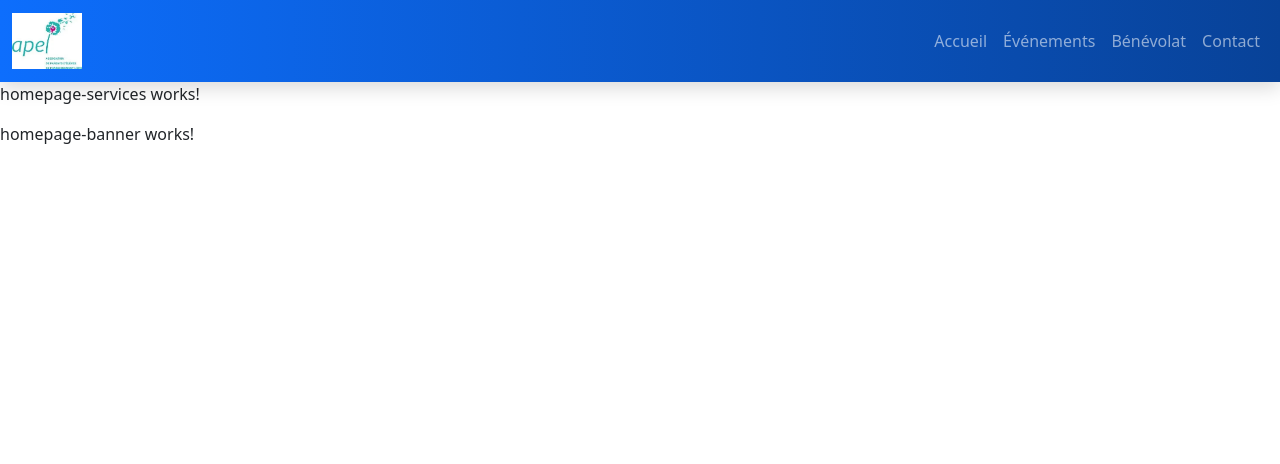
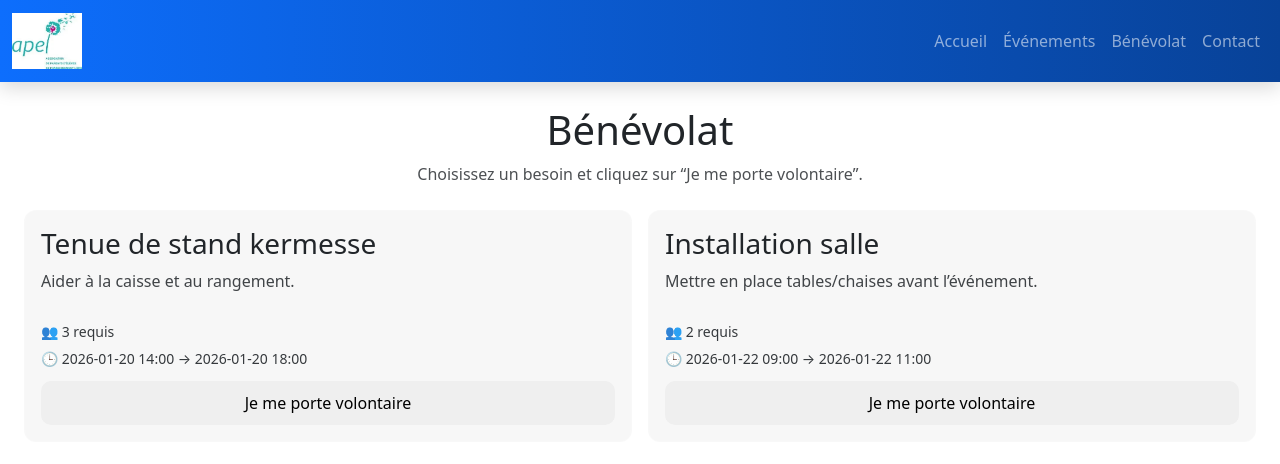
Before and after one commit to etienneht/apel-sainte-anne, an Angular app: page /volunteer in a window 1280 px wide. Before the commit this address led to /. Shown: the top 464 px of the page. Built offline with nearby package versions, Linux system fonts and the light colour scheme.

Commit message:
Première version de la page bénévolat et variables CSS

```diff
--- a/src/app/need-card/need-card.css
+++ b/src/app/need-card/need-card.css
@@ -0,0 +1,26 @@
+.card {
+  border: 1px solid rgba(255, 255, 255, 0.15);
+  border-radius: 12px;
+  padding: 16px;
+  background: rgba(0, 0, 0, 0.03);
+}
+
+.desc {
+  opacity: 0.85;
+}
+
+.infos {
+  display: flex;
+  flex-direction: column;
+  gap: 6px;
+  margin: 12px 0;
+  font-size: 14px;
+  opacity: 0.9;
+}
+
+button {
+  border: 0;
+  padding: 10px 12px;
+  border-radius: 10px;
+  cursor: pointer;
+}
--- a/src/app/need-card/need-card.html
+++ b/src/app/need-card/need-card.html
@@ -1 +1,11 @@
-<p>need-card works!</p>
+<article class="card">
+  <h3>{{ need.title }}</h3>
+  <p class="desc">{{ need.description }}</p>
+
+  <div class="infos">
+    <span>👥 {{ need.requiredVolunteers }} requis</span>
+    <span>🕒 {{ need.startAt }} → {{ need.endAt }}</span>
+  </div>
+
+  <button (click)="onClick()">Je me porte volontaire</button>
+</article>
--- a/src/app/need-card/need-card.ts
+++ b/src/app/need-card/need-card.ts
@@ -1,11 +1,18 @@
-import { Component } from '@angular/core';
+import { Component, EventEmitter, Input, Output } from '@angular/core';
+import { CommonModule } from '@angular/common';
 
 @Component({
   selector: 'app-need-card',
-  imports: [],
+  standalone: true,
+  imports: [CommonModule],
   templateUrl: './need-card.html',
   styleUrl: './need-card.css',
 })
 export class NeedCard {
+  @Input() need!: any;
+  @Output() volunteer = new EventEmitter<number>();
 
+  onClick() {
+    this.volunteer.emit(this.need.id);
+  }
 }
--- /dev/null
+++ b/src/app/volunteer/volunteer.css
@@ -0,0 +1,14 @@
+.volunteer {
+  padding: 24px;
+}
+
+.subtitle {
+  opacity: 0.8;
+  margin-bottom: 16px;
+}
+
+.needs {
+  display: grid;
+  grid-template-columns: repeat(auto-fit, minmax(260px, 1fr));
+  gap: 16px;
+}
--- /dev/null
+++ b/src/app/volunteer/volunteer.html
@@ -0,0 +1,14 @@
+<section class="volunteer">
+  <h1 class="text-center">Bénévolat</h1>
+  <p class="subtitle text-center mb-4">
+    Choisissez un besoin et cliquez sur “Je me porte volontaire”.
+  </p>
+
+  <div class="needs">
+    <app-need-card
+      *ngFor="let need of needs"
+      [need]="need"
+      (volunteer)="onVolunteer($event)"
+    ></app-need-card>
+  </div>
+</section>
--- /dev/null
+++ b/src/app/volunteer/volunteer.ts
@@ -0,0 +1,36 @@
+import { Component } from '@angular/core';
+import { CommonModule } from '@angular/common';
+import { NeedCard } from '../need-card/need-card';
+
+@Component({
+  selector: 'app-volunteer',
+  standalone: true,
+  imports: [CommonModule, NeedCard],
+  templateUrl: './volunteer.html',
+  styleUrl: './volunteer.css',
+})
+export class Volunteer {
+ // données test pour tester l'affichage
+  needs = [
+    {
+      id: 1,
+      title: 'Tenue de stand kermesse',
+      description: 'Aider à la caisse et au rangement.',
+      requiredVolunteers: 3,
+      startAt: '2026-01-20 14:00',
+      endAt: '2026-01-20 18:00',
+    },
+    {
+      id: 2,
+      title: 'Installation salle',
+      description: 'Mettre en place tables/chaises avant l’événement.',
+      requiredVolunteers: 2,
+      startAt: '2026-01-22 09:00',
+      endAt: '2026-01-22 11:00',
+    },
+  ];
+
+  onVolunteer(needId: number) {
+    alert(`Inscription envoyée pour le besoin #${needId} (pending)`);
+  }
+}
--- a/src/styles.css
+++ b/src/styles.css
@@ -1 +1,19 @@
 @import "bootstrap/dist/css/bootstrap.min.css";
+
+:root {
+  /* couleur du logo */
+  --apel-primary: #11b3a9;
+  --apel-secondary: #bb0069;
+
+  /* variantes plus foncées / plus claires pour plus tard */
+  --apel-primary-dark: #0e8f87;
+  --apel-primary-light: #e6f7f6;
+
+  --apel-secondary-dark: #930052;
+  --apel-secondary-light: #fde6f1;
+
+  /* couleurs neutres */
+  --apel-bg: #f8fafc;
+  --apel-text: #0f172a;
+  --apel-white: #ffffff;
+}
```
Also changed, not shown: src/app/app.routes.ts (+9 -2 lines), 1 other file (tests, documents, lock files or other folders).
